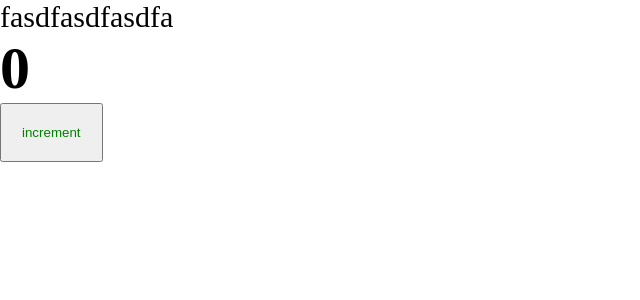
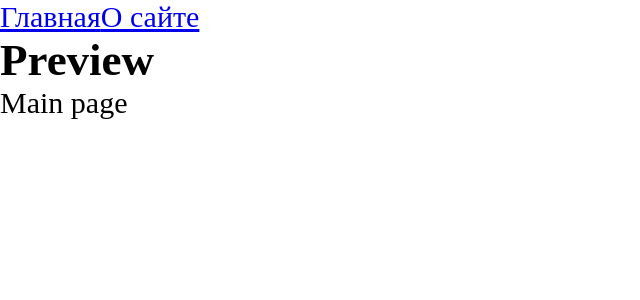
Before and after one commit to Zhiga-noff/product-ulbi, a React app: page / in a window 1280 px wide. Shown: the top 300 px of the page, without its empty margins (0-640 px from the left). Built offline with nearby package versions, Linux system fonts and the light colour scheme; the HTML template or start-up script is replaced by a standard one.

Commit message:
Настроил реакт роутинг

```diff
--- a/package.json
+++ b/package.json
@@ -13,6 +13,7 @@
   "license": "ISC",
   "devDependencies": {
     "@types/node": "^22.7.6",
+    "@types/react-router-dom": "^5.3.3",
     "@types/webpack": "^5.28.5",
     "@types/webpack-dev-server": "^4.7.2",
     "css-loader": "^6.6.0",
@@ -33,6 +34,7 @@
     "@types/react": "^18.3.11",
     "@types/react-dom": "^18.3.1",
     "react": "^18.3.1",
-    "react-dom": "^18.3.1"
+    "react-dom": "^18.3.1",
+    "react-router-dom": "^6.2.1"
   }
 }
--- a/src/App.tsx
+++ b/src/App.tsx
@@ -1,12 +1,23 @@
-import React from 'react';
-import {Counter} from "./components/Counter";
+import React, {Suspense} from 'react';
 import './index.scss'
+import {Link, Route, Routes} from "react-router-dom";
+import {MainPageLazy} from "./pages/main-page/MainPage.lazy";
+import {AboutPageLazy} from "./pages/about-page/AboutPage.lazy";
 
 export const App = () => {
     return (
         <div className='app'>
-            fasdfasdfasdfa
-            <Counter/>
+            <Link to={'/'}>Главная</Link>
+            <Link to={'/about'}>О сайте</Link>
+
+            <Suspense fallback={<div>Loading...</div>}>
+                <h2>Preview</h2>
+                <Routes>
+                    <Route path={'/'} element={<MainPageLazy/>}/>
+                    <Route path={'/about'} element={<AboutPageLazy/>}/>
+                </Routes>
+            </Suspense>
+
         </div>
     );
 };
--- a/src/index.tsx
+++ b/src/index.tsx
@@ -1,8 +1,11 @@
 import ReactDOM from 'react-dom/client';
 import {App} from "./App";
+import {BrowserRouter} from "react-router-dom";
 
 
 const root = ReactDOM.createRoot(document.getElementById('root') as HTMLElement);
 root.render(
-    <App/>
+    <BrowserRouter>
+        <App/>
+    </BrowserRouter>
 );
--- /dev/null
+++ b/src/pages/about-page/AboutPage.lazy.tsx
@@ -0,0 +1,3 @@
+import {lazy} from "react";
+
+export const AboutPageLazy = lazy(() => import('./AboutPage'));
--- /dev/null
+++ b/src/pages/about-page/AboutPage.tsx
@@ -0,0 +1,11 @@
+import React from 'react';
+
+const AboutPage = () => {
+    return (
+        <div>
+            About page
+        </div>
+    );
+};
+
+export default AboutPage
--- /dev/null
+++ b/src/pages/main-page/MainPage.lazy.tsx
@@ -0,0 +1,3 @@
+import {lazy} from "react";
+
+export const MainPageLazy = lazy(() => import('./MainPage'));
--- /dev/null
+++ b/src/pages/main-page/MainPage.tsx
@@ -0,0 +1,11 @@
+import React from 'react';
+
+const MainPage = () => {
+    return (
+        <div>
+            Main page
+        </div>
+    );
+};
+
+export default MainPage
--- a/tsconfig.json
+++ b/tsconfig.json
@@ -4,7 +4,7 @@
     //  Подсвечивает все места где не указан тип
     //  Однако это не означает что теперь вовсе нельзя использовать any
     "noImplicitAny": true,
-    "module": "es6",
+    "module": "es2020",
     "target": "es5",
     "jsx": "react-jsx",
     //  Компилятор будет обрабатывать не только TS файлы но и JS
```
Also changed, not shown: 2 other files (tests, documents, lock files or other folders).
